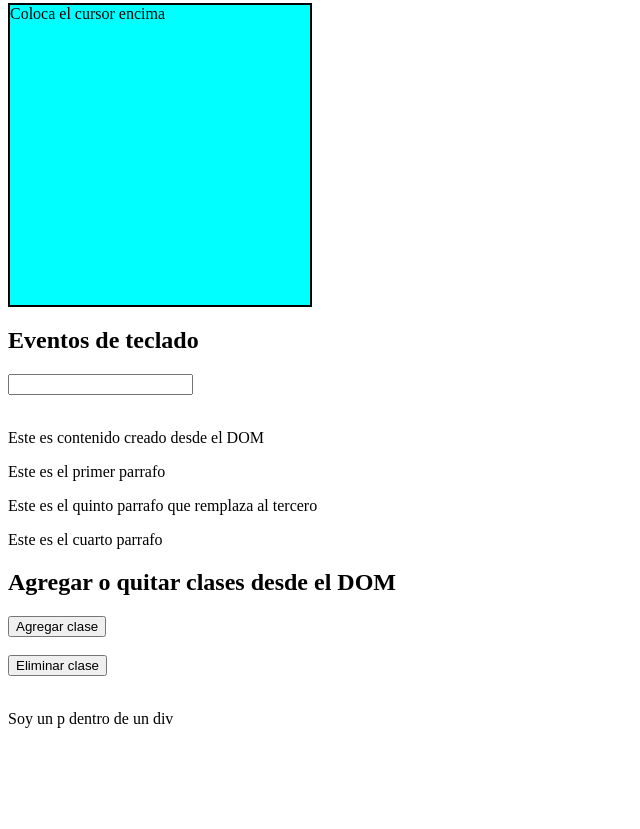
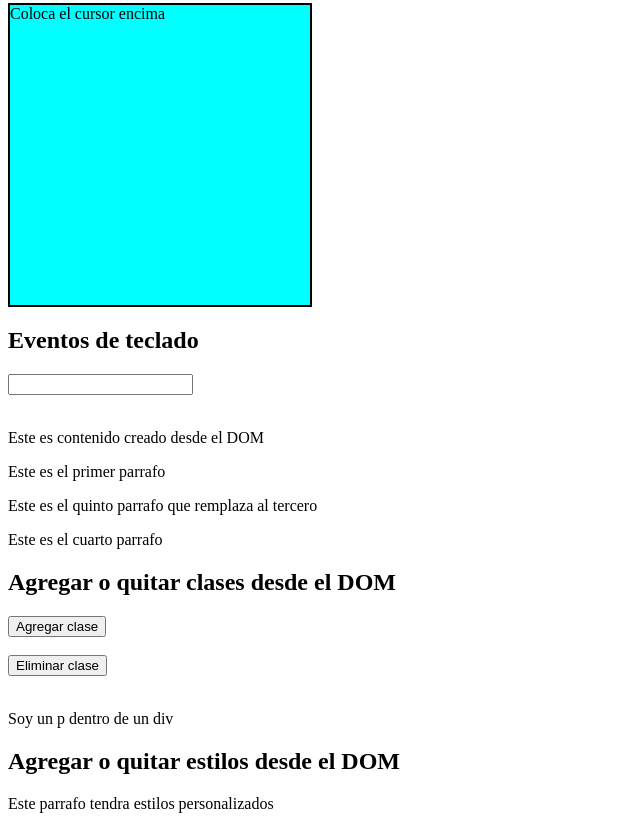
Before and after one commit to federicosuarez7/digital-house, a plain HTML site: page Professional Developer/Proyecto/Javascript para Dom/index.html in a window 1280 px wide. Shown: the part 614-1443 px from the top of the page, without its empty margins (0-640 px from the left). Before the commit the page ends 1358 px from the top, so only its background shows below. Drawn offline with Linux system fonts and the light colour scheme.

Commit message:
Agregamos o quitamos estilos desde el DOM (JS)

```diff
--- a/Professional Developer/Proyecto/Javascript para Dom/dom.js
+++ b/Professional Developer/Proyecto/Javascript para Dom/dom.js
@@ -74,3 +74,6 @@ const addClass = ()=>{
 const removeClass = ()=>{
     const divClassList =document.getElementById('div13').classList.remove('red-background');
 }
+// Creamos y eliminamos estilos desde el DOM
+const color =  document.getElementById('styles').style.color;
+const background = document.getElementById('styles').style.backgroundColor;
--- a/Professional Developer/Proyecto/Javascript para Dom/index.html
+++ b/Professional Developer/Proyecto/Javascript para Dom/index.html
@@ -47,6 +47,9 @@
       <div id="div13">
         <p>Soy un p dentro de un div</p>
       </div>
+      <!-- Agregar o quitar estilos desde el DOM -->
+       <h2>Agregar o quitar estilos desde el DOM</h2>
+       <p id="styles">Este parrafo tendra estilos personalizados</p>
     <!-- Aca incorporamos los archivos Js -->
     <script src="script.js"></script>
     <script src="dom.js"></script>
```
